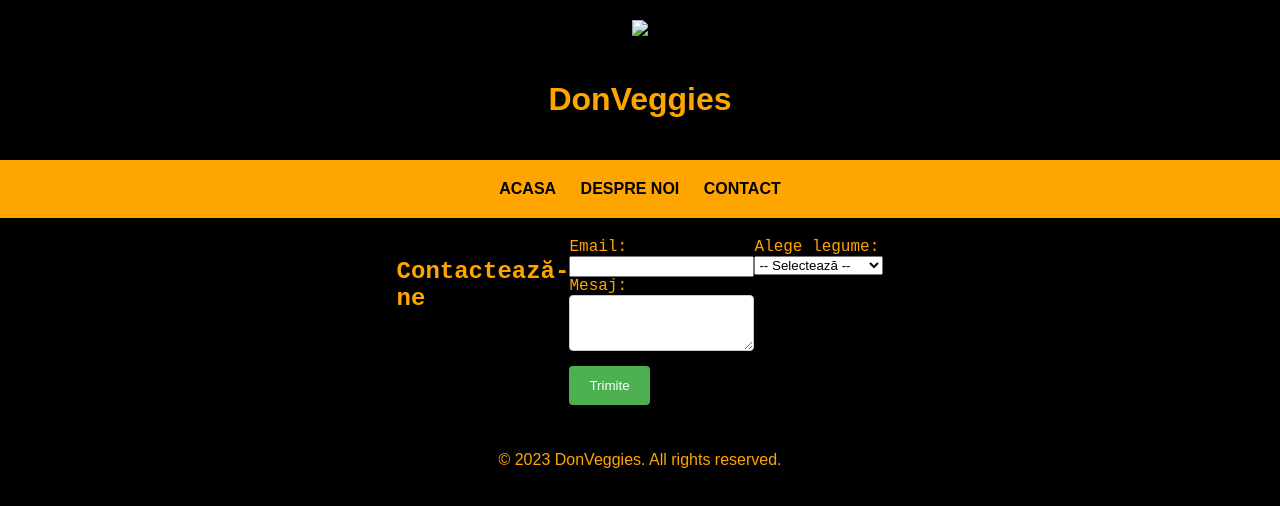
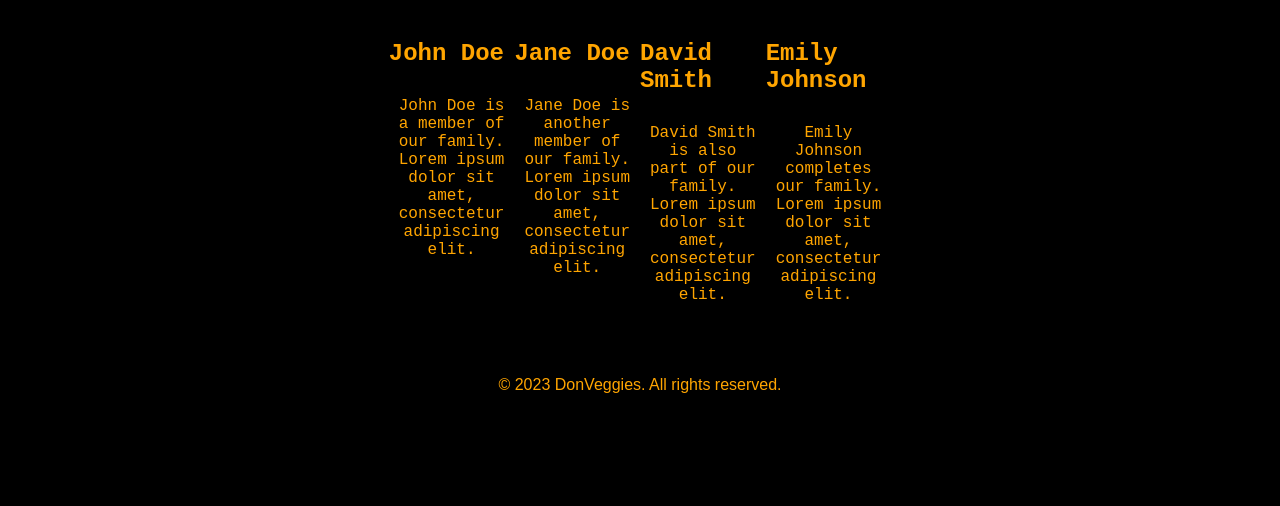
Before and after one commit to alexdonici/Proiect-TW, a plain HTML site: page despre_noi.html in a window 1280 px wide. Drawn offline with Linux system fonts and the light colour scheme.

Commit message:
Update despre_noi.html

```diff
--- a/despre_noi.html
+++ b/despre_noi.html
@@ -1,69 +1,43 @@
 <!DOCTYPE html>
 <html>
 <head>
-    <title>Contact - DonVeggies</title>
+    <title>Despre Noi - DonVeggies</title>
     <link rel="stylesheet" type="text/css" href="style.css">
+
 </head>
 <body>
     <div class="header">
-        <div class="logo">
-            <img src="Images/OriginalLogo.png">
-            <h1>DonVeggies</h1>
-        </div>
-        <nav class="navbar">
-            <a href="home.html">ACASA</a>
-            <a href="despre_noi.html">DESPRE NOI</a>
-            <a href="contact.html">CONTACT</a>
-        </nav>
+        <!-- Header content -->
     </div>
 
     <div class="container">
-        <h2>Contactează-ne</h2>
-        <div class="contact-form">
-            <form id="contactForm">
-                <label for="email">Email:</label>
-                <input type="email" id="email" name="email" required>
+        <div class="person">
+            <h2>John Doe</h2>
 
-                <label for="message">Mesaj:</label>
-                <textarea id="message" name="message" required></textarea>
-
-                <input type="submit" value="Trimite">
-            </form>
+            <p>John Doe is a member of our family. Lorem ipsum dolor sit amet, consectetur adipiscing elit.</p>
         </div>
 
-        <div class="vegetable-dropdown">
-            <label for="vegetable">Alege legume:</label>
-            <select id="vegetable" name="vegetable">
-                <option value="">-- Selectează --</option>
-                <option value="cucumbers">Castraveți</option>
-                <option value="tomatoes">Roșii</option>
-                <option value="both">Castraveți și Roșii</option>
-            </select>
+        <div class="person">
+            <h2>Jane Doe</h2>
+
+            <p>Jane Doe is another member of our family. Lorem ipsum dolor sit amet, consectetur adipiscing elit.</p>
+        </div>
+
+        <div class="person">
+            <h2>David Smith</h2>
+
+            <p>David Smith is also part of our family. Lorem ipsum dolor sit amet, consectetur adipiscing elit.</p>
+        </div>
+
+        <div class="person">
+            <h2>Emily Johnson</h2>
+
+            <p>Emily Johnson completes our family. Lorem ipsum dolor sit amet, consectetur adipiscing elit.</p>
         </div>
     </div>
 
     <footer>
-        <p>© 2023 DonVeggies. All rights reserved.</p>
+        <p>© 2023 DonVeggies. All rights reserved.<p>
     </footer>
-
-    <script>
-        document.getElementById("contactForm").addEventListener("submit", function(event) {
-            event.preventDefault(); // Prevent form submission
-
-            var email = document.getElementById("email").value;
-            var message = document.getElementById("message").value;
-            var selectedVegetable = document.getElementById("vegetable").value;
-
-            // Perform actions based on form data
-            console.log("Email: " + email);
-            console.log("Message: " + message);
-            console.log("Selected Vegetable: " + selectedVegetable);
-
-            // Clear form fields
-            document.getElementById("email").value = "";
-            document.getElementById("message").value = "";
-            document.getElementById("vegetable").value = "";
-        });
-    </script>
 </body>
 </html>
```
